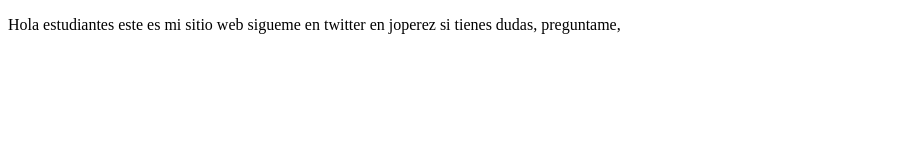
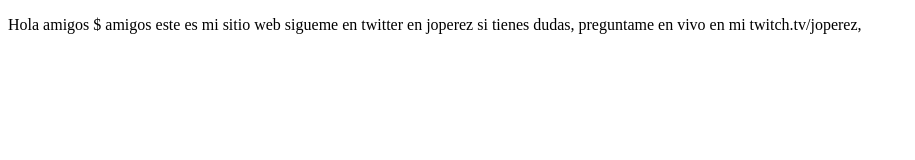
Before and after one commit to JOSEPEREZ07/PersonalProjects, a plain HTML site: page index.html in a window 1280 px wide. Shown: the whole page, without its empty margins (0-915 px from the left). Drawn offline with Linux system fonts and the light colour scheme.

Commit message:
Cambios agregados al sitio Twitch

```diff
--- a/index.html
+++ b/index.html
@@ -7,8 +7,8 @@
 </head>
 <body>
     <p>
-        Hola estudiantes este es mi sitio web
-        sigueme en twitter en joperez si tienes dudas, preguntame,
+        Hola amigos $ amigos este es mi sitio web
+        sigueme en twitter en joperez si tienes dudas, preguntame en vivo en mi twitch.tv/joperez,
     </p>
 </body>
 </html>
```
